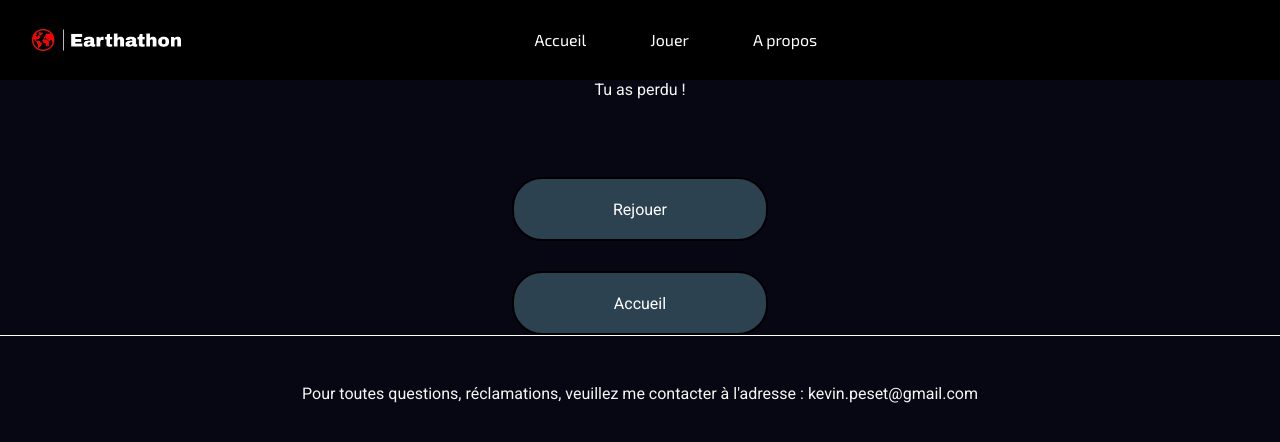
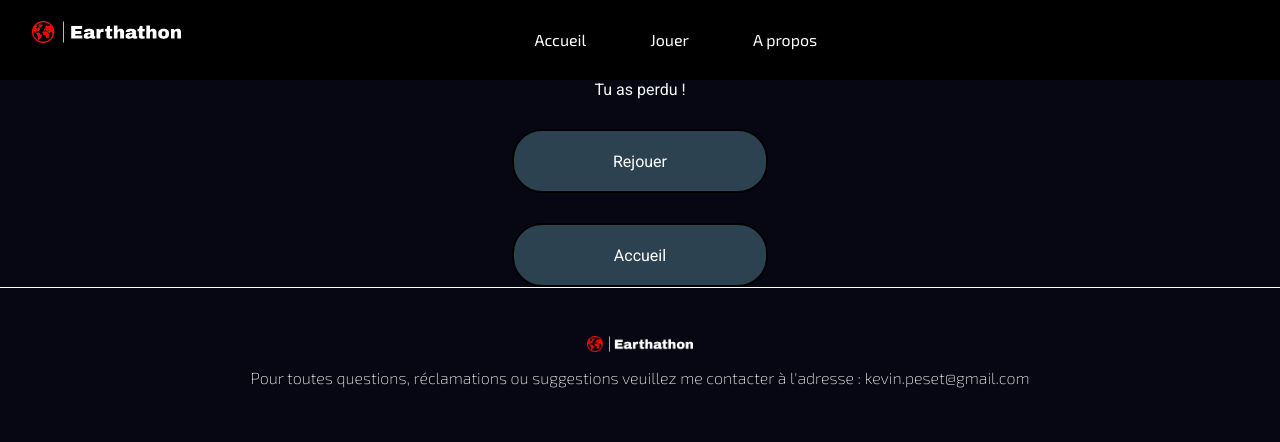
Before and after one commit to kpeset/flag-test, a React (Create React App) app in the folder frontend/: page /score in a window 1280 px wide. Shown: the top 442 px of the page. Built offline with nearby package versions, Linux system fonts and the light colour scheme.

Commit message:
ajout du footer

```diff
--- a/frontend/src/Styles/footer.css
+++ b/frontend/src/Styles/footer.css
@@ -5,6 +5,22 @@
     margin-bottom: 3rem;
 }
 
-h1 {
+.footer-text h1 {
+    font-weight: 200;
+    font-family: var(--font-title);
+    margin: 0 4rem 0 4rem;
+    text-align: center;
     margin-bottom: 3rem;
 }
+
+img {
+    height: 1rem;
+    width: auto;
+    margin-bottom: 1rem;
+}
+
+.footer-content {
+    display: flex;
+    flex-direction: column;
+    align-items: center;
+}
--- a/frontend/src/components/Footer.jsx
+++ b/frontend/src/components/Footer.jsx
@@ -1,11 +1,14 @@
+import logo from "../assets/logo_small.png"
 import ("../styles/footer.css")
 
 function Footer () {
     return (
         <div>
             <div className="white-line" />
-
-            <div><h1>Pour toutes questions, réclamations, veuillez me contacter à l'adresse : kevin.peset@gmail.com</h1></div>
+            <div className="footer-content">
+            <img alt="logo Earthathon" src={logo} />
+            <div className="footer-text"><h1>Pour toutes questions, réclamations ou suggestions veuillez me contacter à l'adresse : kevin.peset@gmail.com</h1></div>
+            </div>
         </div>
     )
 }
--- a/frontend/src/components/FormAccount.jsx
+++ b/frontend/src/components/FormAccount.jsx
@@ -30,7 +30,7 @@ function FormAccount() {
         </div>
         <div className="illustrations">
           <img alt="drapeaux du monde" src={flagspic} />
-          <h3>Différents mode de jeux</h3>
+          <h3>Différents modes de jeux</h3>
 <p>Les drapeaux n'ont aucun secrets pour toi? Tu connais les capitales sur le bout des doigts? Alors Earthathon est fait pour toi.</p>
 <img alt="médailles" src={medalspic} />
 <h3>Monte dans le classement</h3>
```
